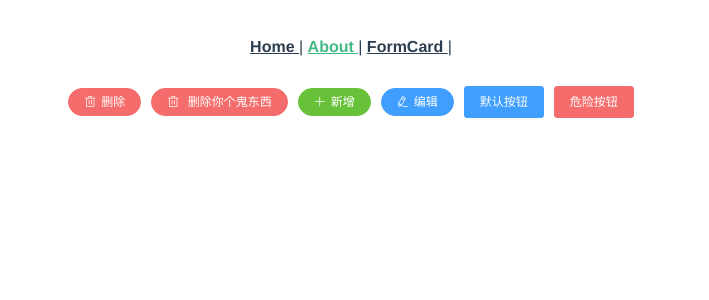
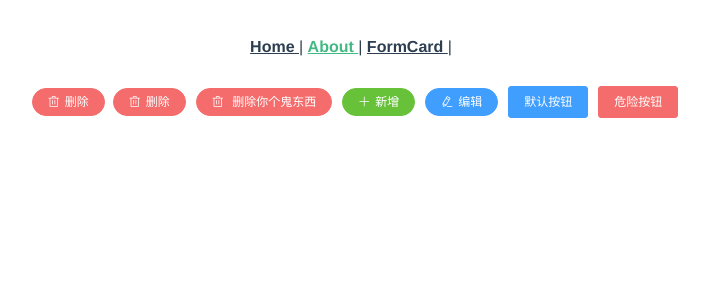
Before and after one commit to jiangjing1994/fishhook, a Vue app: page /Button in a window 1280 px wide. Shown: the top 300 px of the page, without its empty margins (289-998 px from the left). Built offline with nearby package versions, Linux system fonts and the light colour scheme.

Commit message:
feat: KemButton组件增加下拉按钮组功能

```diff
--- a/packages/Button/src/main.vue
+++ b/packages/Button/src/main.vue
@@ -11,6 +11,11 @@ export default {
         size: {
             type: String,
             default: 'small'
+        },
+        // 下拉按钮组默认不显示
+        selectButtonGroup: {
+            type: [Array,Boolean],
+            default: false
         },
     },
     computed:{
@@ -40,6 +45,25 @@ export default {
         }
     },
 
+    methods: {
+        /**
+         * 节流
+         * @param method
+         */
+        throttle(method){
+            return throttle(
+                (...args)=>{
+                    this.$emit(method, ...args);
+                }, this.$attrs.wait || 1000, { //[wait=0] (number): 需要节流的毫秒数。
+                    // [options.leading=true] (boolean): 指定调用在节流开始前，默认true。
+                    // [options.trailing=true] (boolean): 指定调用在节流结束后，默认true。
+                    leading: true,
+                    trailing: false
+                }
+            )
+        },
+    },
+
     render(){
         const { type } = this
 
@@ -54,6 +78,39 @@ export default {
                 >
                     {this.$slots.default}
                 </el-button>
+            )
+        }
+
+        const selectButtonGroup = (button)=>{
+
+            const options = this.selectButtonGroup
+
+
+            const dropdownItem = () =>{
+                let eles = []
+                options.map(item=>{
+                    eles.push( <el-dropdown-item command={item.value}>{item.label}</el-dropdown-item>)
+                })
+                return eles
+            }
+
+            const handleCommand = (value) =>{
+
+                this.$emit('clickButtonItem',{value})
+
+            }
+
+
+
+            return(
+                <el-dropdown  v-on:command={handleCommand}>
+                    <div style="padding: 0 8px">
+                        { button }
+                    </div>
+                    <el-dropdown-menu slot="dropdown" >
+                        {dropdownItem}
+                    </el-dropdown-menu>
+                </el-dropdown>
             )
         }
 
@@ -96,28 +153,12 @@ export default {
 
             )
         }
-    return (type.indexOf('.')!==-1?specialButton(type):baseButton(type))
-  },
-
-  methods: {
-    /**
-     * 节流
-     * @param method
-     */
-    throttle(method){
-      return throttle(
-              (...args)=>{
-                this.$emit(method, ...args);
-              }, this.$attrs.wait || 1000, { //[wait=0] (number): 需要节流的毫秒数。
-                // [options.leading=true] (boolean): 指定调用在节流开始前，默认true。
-                // [options.trailing=true] (boolean): 指定调用在节流结束后，默认true。
-                leading: true,
-                trailing: false
+        const btn = type.indexOf('.')!==-1?specialButton(type):baseButton(type)
+        if(this.selectButtonGroup){
+            return (selectButtonGroup(btn))
+        }else {
+            return btn
         }
-      )
-    },
     }
 }
 </script>
-<style lang="scss">
-</style>
--- a/src/views/Button.vue
+++ b/src/views/Button.vue
@@ -1,5 +1,6 @@
 <template>
   <div class="about">
+    <KemButton :select-button-group="selectButtonGroup" @clickButtonItem='clickButtonItem' type="operate.del" />
     <KemButton type="operate.del" />
     <KemButton type="operate.del">
       删除你个鬼东西
@@ -12,3 +13,22 @@
     </KemButton>
   </div>
 </template>
+<script >
+export default {
+  data() {
+    return {
+      selectButtonGroup: [
+        { value:'11', label:'11'},
+        { value:'2', label:'2'},
+        { value:'4', label:'3'},
+      ]
+    }
+  },
+  methods: {
+    clickButtonItem({value}) {
+      console.log(value)
+
+    }
+  },
+}
+</script>
```
Lines whose indentation alone changed are shown as unchanged.
